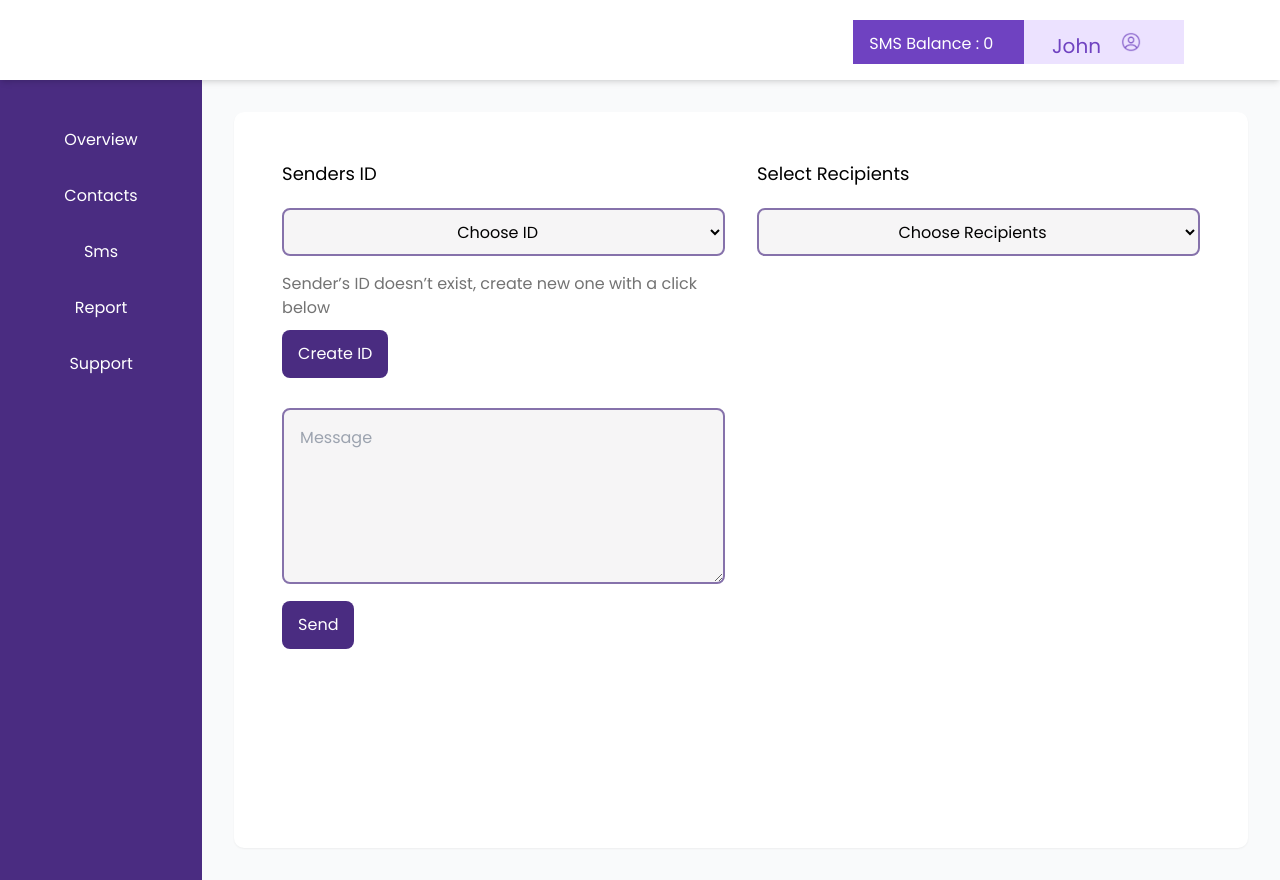
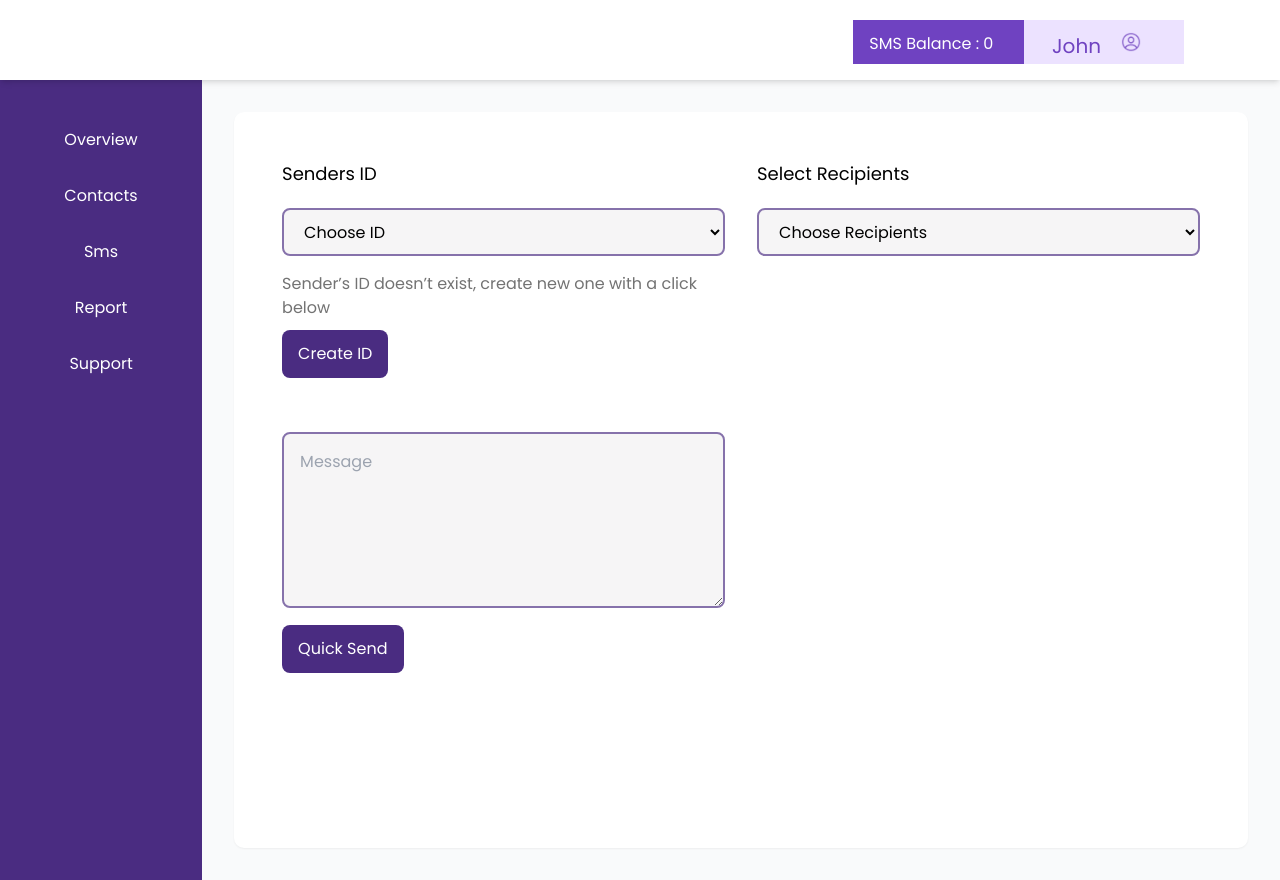
Before and after one commit to Mark-scope/chillyChat, a React (Vite) app in the folder client/: page /quicksms in a window 1280 px wide. Built offline with nearby package versions, Linux system fonts and the light colour scheme.

Commit message:
Finalisation Quick sms

```diff
--- a/client/src/components/inputs/Select.jsx
+++ b/client/src/components/inputs/Select.jsx
@@ -2,7 +2,7 @@ const Select = ({ options }) => (
   <div className="w-full font-Poppins mt-[20px]">
     <select
       name="amount"
-      className="w-full h-12 text-center border-2 rounded-lg border-bordercolor bg-inputcolor outline-none"
+      className="w-full h-12 text-left border-2 rounded-lg border-bordercolor bg-inputcolor px-4 outline-none"
     >
       <option value="">{options[0].choose}</option>
       {options.slice(1).map(({ value, text }) => (
--- a/client/src/pages/QuickSms.jsx
+++ b/client/src/pages/QuickSms.jsx
@@ -39,10 +39,9 @@ const QuickSms = () => {
                 <Select options={senderOptions} />
                 <p className="text-[#737373] pt-4" >Sender’s ID doesn’t exist, create new one with a click below </p>
                 <Button  text="Create ID"></Button>
-
+                <br/>
                 <Input placeholder="Message" type="textarea" ></Input>
-                {/* <p className="pb-4" ></p> */}
-                <Button className="m-8" text="Send"></Button>
+                <Button className="m-8" text="Quick Send"></Button>
 
               </div>
 
```
